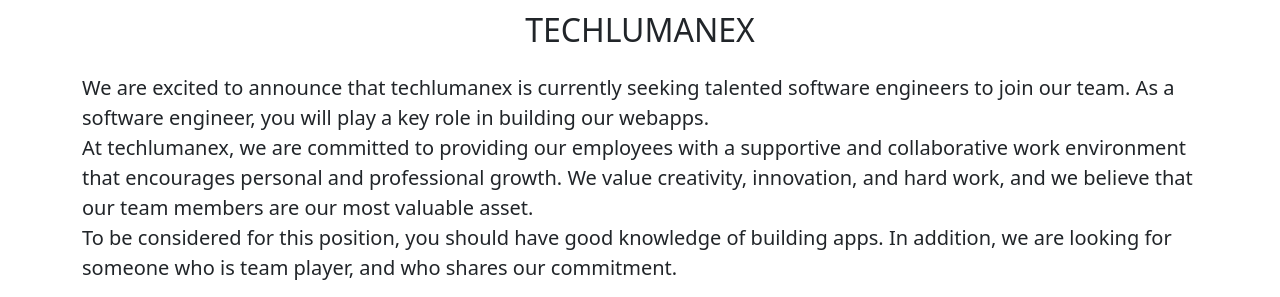
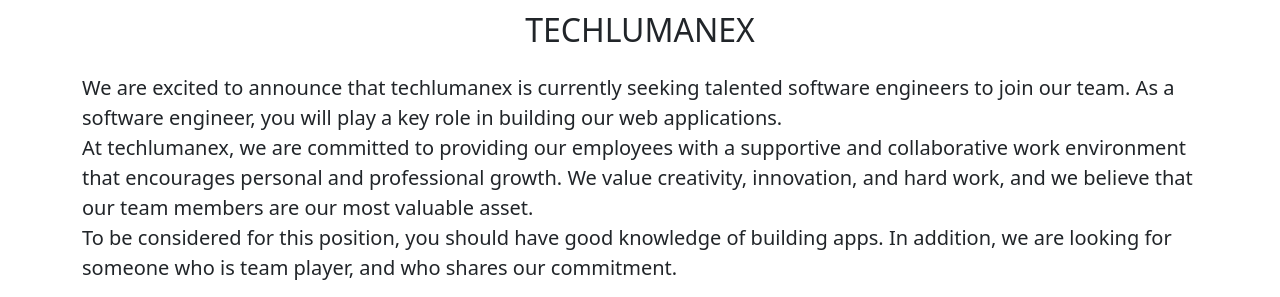
Before and after one commit to lumanexx/techlumanex, a Flask app: page / in a window 1280 px wide. Shown: the part 309-606 px from the top of the page. Run offline with Flask 2, Linux system fonts and the light colour scheme.

Commit message:
edit paragraph

```diff
--- a/templates/home.html
+++ b/templates/home.html
@@ -19,7 +19,7 @@
         <img class="img-fluid" id="banner" src = "https://techlumanex.repl.co/static/ice.jpg">
         <h2 class="text-center mt-4 mb-4">TECHLUMANEX</h2>
       <p class="lead">
-We are excited to announce that techlumanex is currently seeking talented software engineers to join our team. As a software engineer, you will play a key role in building our webapps.<br>
+We are excited to announce that techlumanex is currently seeking talented software engineers to join our team. As a software engineer, you will play a key role in building our web applications.<br>
 
 At techlumanex, we are committed to providing our employees with a supportive and collaborative work environment that encourages personal and professional growth. We value creativity, innovation, and hard work, and we believe that our team members are our most valuable asset.<br>
 
```
